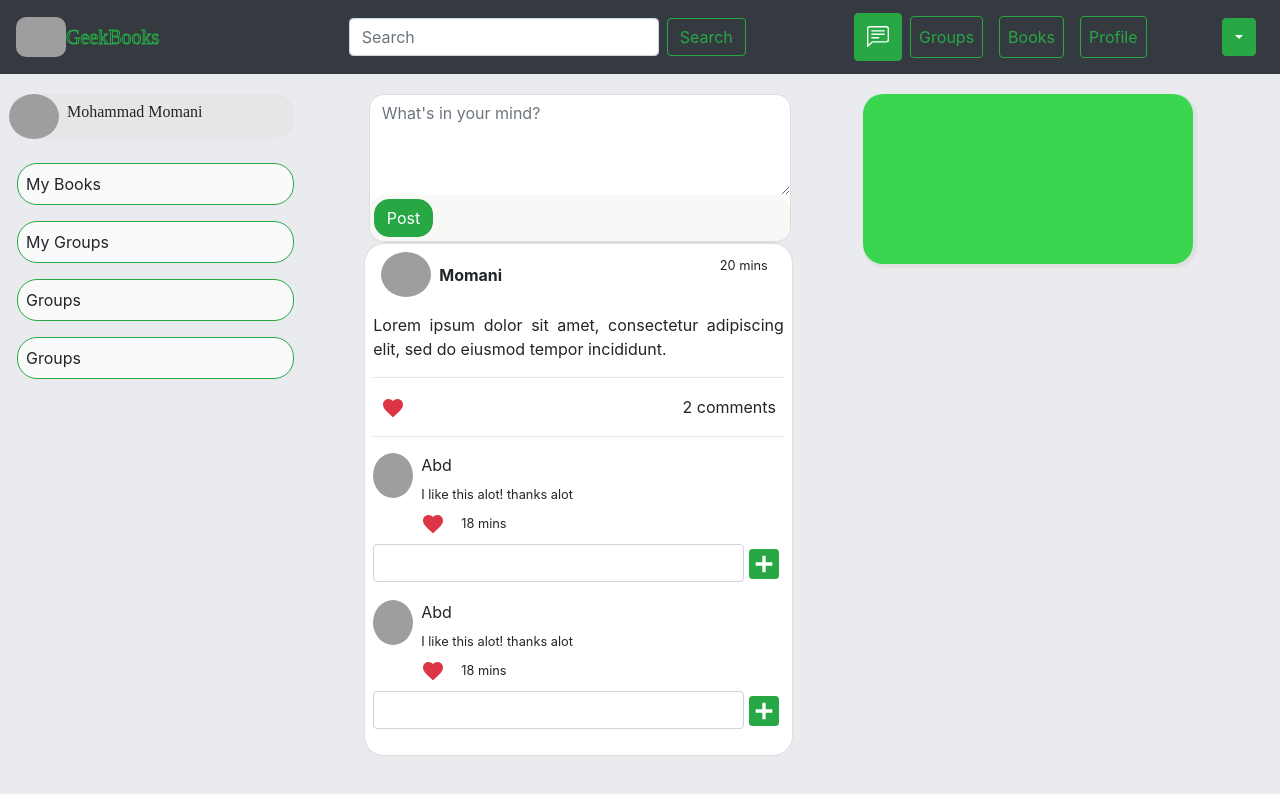
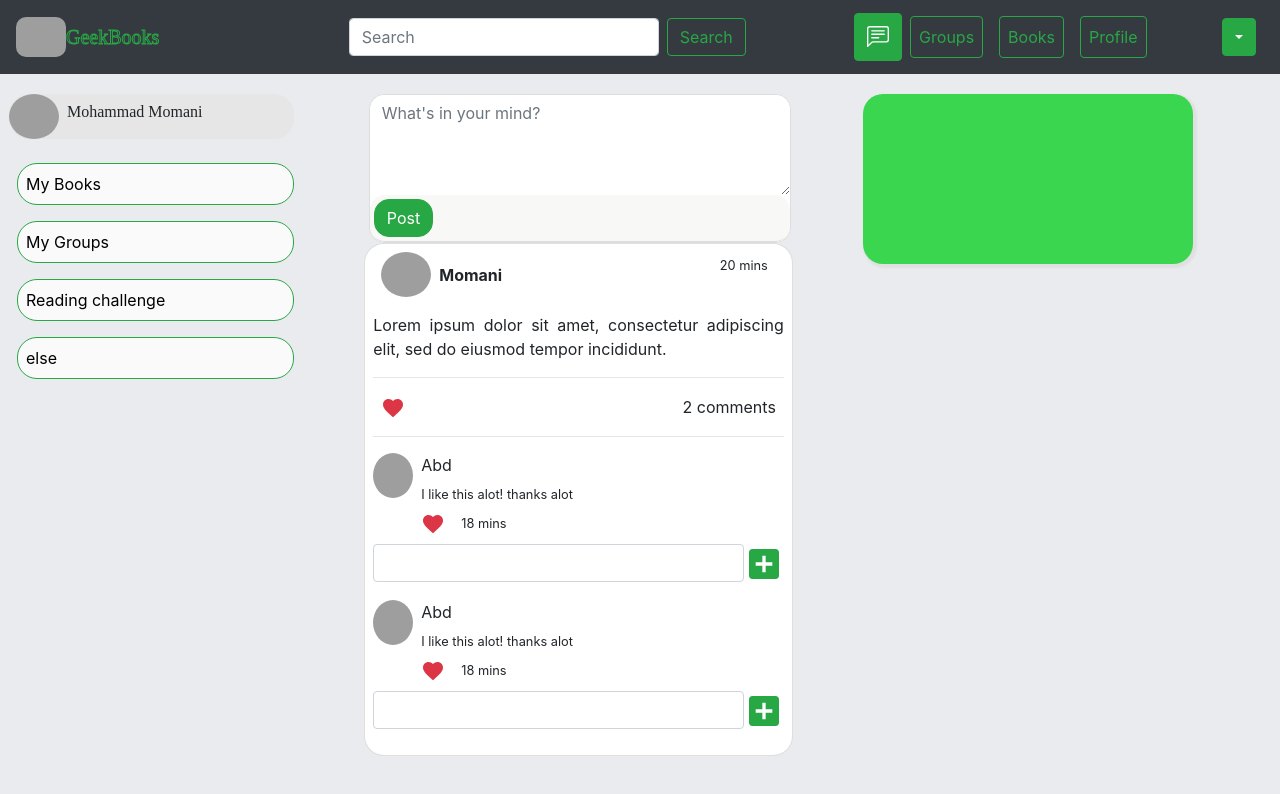
Before and after one commit to Mohammad-W-Momani/GeekBooks, a React (Create React App) app in the folder front-end/: page / in a window 1280 px wide. Shown: the top 794 px of the page. Built offline with nearby package versions, Linux system fonts and the light colour scheme; no server answers; grey boxes are pictures that could not be loaded.

Commit message:
add Links

```diff
--- a/front-end/src/component/Home/Body/Body.js
+++ b/front-end/src/component/Home/Body/Body.js
@@ -1,4 +1,5 @@
 import React from "react";
+import {Link} from "react-router-dom";
 import Posts from "./Posts/Posts";
 import Quotes from "../Quotes/Quotes";
 import "./Body.css";
@@ -24,30 +25,36 @@ const Body = () => {
             </h6>
           </div>
           <div className="pt-4 pl-2">
+            <Link to="/mybooks" style={{ textDecoration: "none", color:"black" }}>
             <p
               className="p-2 border border-success"
               style={{ borderRadius: "20px", backgroundColor: "#ffffffc4" }}
             >
               My Books
             </p>
+            </Link>
+
+            <Link to="/mygroups" style={{ textDecoration: "none", color:"black" }}>
             <p
               className="p-2 border border-success"
               style={{ borderRadius: "20px", backgroundColor: "#ffffffc4" }}
             >
               My Groups
-            </p>
+            </p></Link>
+            <Link to="/challenge" style={{ textDecoration: "none", color:"black" }}>
             <p
               className="p-2 border border-success"
               style={{ borderRadius: "20px", backgroundColor: "#ffffffc4" }}
             >
-              Groups
-            </p>
+               Reading challenge
+            </p></Link>
+            <Link to="/else" style={{ textDecoration: "none", color:"black" }}>
             <p
               className="p-2 border border-success"
               style={{ borderRadius: "20px", backgroundColor: "#ffffffc4" }}
             >
-              Groups
-            </p>
+               else
+            </p></Link>
           </div>
         </div>
         <div className="col-md-5 post-column columns ">
```
